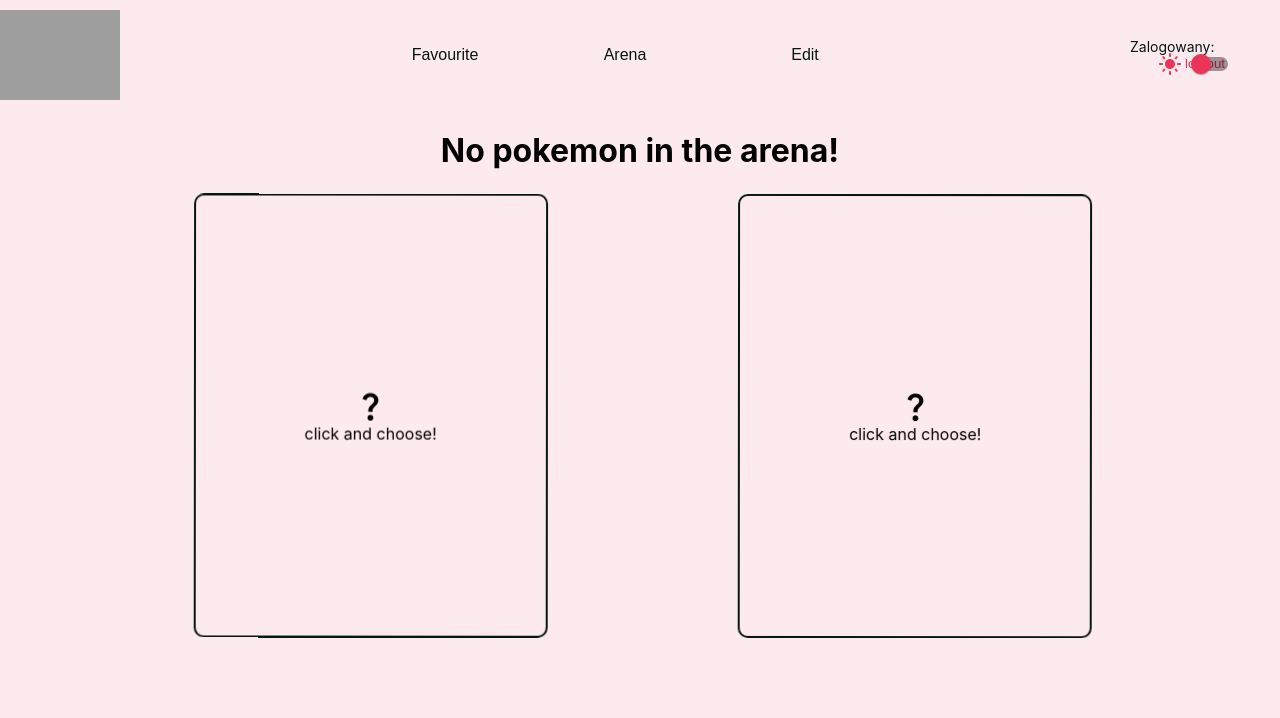
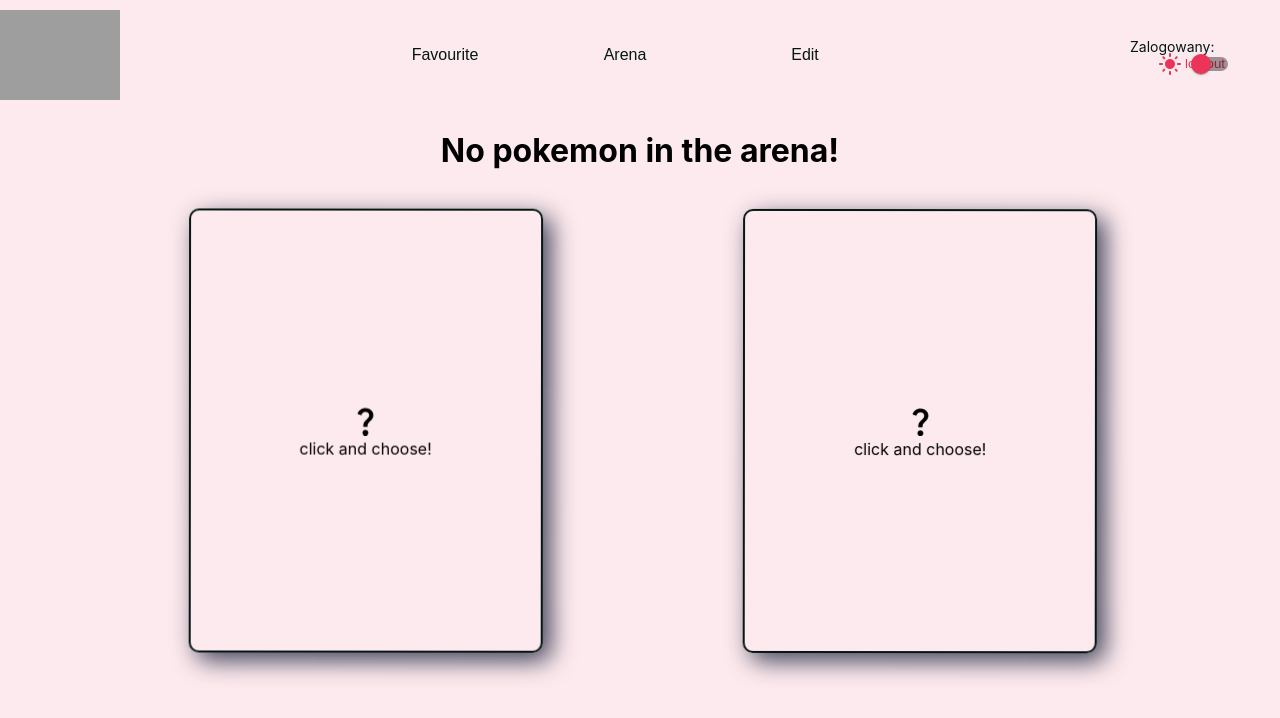
Before and after one commit to Szymon0C/PokeApp, a React (Create React App) app: page /arena in a window 1280 px wide. Shown: the top 718 px of the page. Built offline with nearby package versions, Linux system fonts and the light colour scheme; grey boxes are pictures that could not be loaded.

Commit message:
24.09 update#3

```diff
--- a/src/components/navigation/Nav.js
+++ b/src/components/navigation/Nav.js
@@ -1,4 +1,4 @@
-import { useContext, useEffect, useState } from "react";
+import { useContext } from "react";
 
 import { BrowserRouter, Routes, Route, Link } from "react-router-dom";
 
@@ -27,6 +27,7 @@ export default function Nav() {
   const { index } = useContext(IndexContext);
   const { logged, logOut } = useContext(UsersContext);
   const { theme } = useContext(ThemeContext);
+
   const editComponents = () => {
     if (logged) {
       return (
--- a/src/components/navigation/components/arena/Arena.js
+++ b/src/components/navigation/components/arena/Arena.js
@@ -54,7 +54,18 @@ export default function Arena() {
       {arenaPokemons.length === 0 && (
         <>
           <h1>No pokemon in the arena!</h1>
+        </>
+      )}
+
       <S.PokemonsWrapper>
+        {arenaPokemons[0] && (
+          <Pokemon
+            key={arenaPokemons[0]}
+            url={`https://pokeapi.co/api/v2/pokemon/${arenaPokemons[0]}/`}
+          />
+        )}
+
+        {!arenaPokemons[0] && (
           <S.Placeholder
             theme={theme}
             onClick={() => {
@@ -66,6 +77,16 @@ export default function Arena() {
               <span>click and choose!</span>
             </S.Wrapper>
           </S.Placeholder>
+        )}
+
+        {arenaPokemons[1] && (
+          <Pokemon
+            key={arenaPokemons[1]}
+            url={`https://pokeapi.co/api/v2/pokemon/${arenaPokemons[1]}/`}
+          />
+        )}
+
+        {!arenaPokemons[1] && (
           <S.Placeholder
             theme={theme}
             onClick={() => {
@@ -77,24 +98,8 @@ export default function Arena() {
               <span>click and choose!</span>
             </S.Wrapper>
           </S.Placeholder>
+        )}
       </S.PokemonsWrapper>
-        </>
-      )}
-
-      {!winnerIndex && (
-        <>
-          <S.PokemonsWrapper>
-            {arenaPokemons.map((pokemon) => {
-              return (
-                <Pokemon
-                  key={pokemon}
-                  url={`https://pokeapi.co/api/v2/pokemon/${pokemon}/`}
-                />
-              );
-            })}
-          </S.PokemonsWrapper>
-        </>
-      )}
 
       {winner && (
         <S.ButtonWrapper>
--- a/src/components/navigation/components/arena/style.js
+++ b/src/components/navigation/components/arena/style.js
@@ -91,9 +91,18 @@ const Placeholder = styled.div`
   border: ${(props) => {
     return "2px solid" + props.theme.color;
   }};
+  margin 15px 15px 15px 15px;
   display: flex;
   justify-content: center;
   align-items: center;
+
+  -webkit-box-shadow: 8px 8px 24px 0px rgba(66, 68, 90, 1);
+  -moz-box-shadow: 8px 8px 24px 0px rgba(66, 68, 90, 1);
+  box-shadow: 8px 8px 24px 0px rgba(66, 68, 90, 1);
+
+  &:hover {
+    transform: scale(1.1);
+  }
 `;
 const Wrapper = styled.div`
   display: flex;
--- a/src/components/navigation/components/edit/component/PokemonEdit.js
+++ b/src/components/navigation/components/edit/component/PokemonEdit.js
@@ -28,6 +28,7 @@ export default function PokemonEdit({ value }) {
 
   const { values, handleBlur, handleChange, handleSubmit } = useFormik({
     initialValues: {
+      id: Math.random(),
       index: index,
       image: value.sprites.front_default,
       name: value.name.substring(0, 1).toUpperCase() + value.name.substring(1),
--- a/src/components/navigation/components/homePage/HomePage.js
+++ b/src/components/navigation/components/homePage/HomePage.js
@@ -4,7 +4,6 @@ import PokeData from "./components/pokeList/PokeData";
 import Input from "./components/input/Input";
 export default function HomePage(props) {
   const [search, setSearch] = useState("");
-
   return (
     <S.Wrapper>
       <Input
--- a/src/components/navigation/components/homePage/components/pokeList/components/pokeList/PokeList.js
+++ b/src/components/navigation/components/homePage/components/pokeList/components/pokeList/PokeList.js
@@ -12,8 +12,8 @@ import { useLocation, useNavigate } from "react-router-dom";
 export default function PokeList(props) {
   const search = props.search;
   const { theme } = useContext(ThemeContext);
-  const { newPokemon, updatedPokemon } = useContext(EditContext);
-  const { addArenaPokemon } = useContext(ArenaContext);
+  const { newPokemon } = useContext(EditContext);
+  const { addArenaPokemon, arenaPokemons } = useContext(ArenaContext);
 
   const finalPokemons = props.result.filter((pokemon) => {
     return pokemon.name.includes(search);
@@ -45,8 +45,12 @@ export default function PokeList(props) {
       return (
         <div
           onClick={() => {
-            addArenaPokemon(index + 1);
-            navigate("/arena");
+            if (arenaPokemons.length < 2) {
+              addArenaPokemon(index + 1);
+              navigate("/arena");
+            } else {
+              return <span>Arena is full</span>;
+            }
           }}
         >
           <Pokemon key={index} url={finalPokemons[index].url} />
@@ -70,7 +74,7 @@ export default function PokeList(props) {
       <S.Wrapper>
         {page === 0 &&
           newPokemon.map((i) => {
-            return <Pokemon key={i.name} new={i} />;
+            return <Pokemon key={Math.random()} new={i} />;
           })}
         {result.map((i) => {
           return (
--- a/src/components/navigation/components/homePage/components/pokeList/components/pokeList/component/pokemon/Pokemon.js
+++ b/src/components/navigation/components/homePage/components/pokeList/components/pokeList/component/pokemon/Pokemon.js
@@ -35,6 +35,7 @@ export default function Pokemon(prop) {
   useEffect(() => {
     const pokemon = data?.data;
     setPokeInfo({
+      id: prop.new?.id || Math.random(),
       image: pokemon?.sprites.front_default || prop.new?.image,
       name:
         pokemon?.name.substring(0, 1).toUpperCase() +
@@ -46,9 +47,11 @@ export default function Pokemon(prop) {
       ability: pokemon?.abilities[0].ability.name || prop.new?.ability,
     });
 
+    if (updatedPokemon.length > 0) {
       updatedPokemon.map((pokemon) => {
-      if (parseInt(prop.url.substring(34)) === pokemon.index) {
+        if (parseInt(prop.url?.substring(34)) === pokemon.index) {
           setPokeInfo({
+            id: pokemon.id,
             image: pokemon.image,
             name: pokemon.name,
             height: pokemon.height,
@@ -58,6 +61,7 @@ export default function Pokemon(prop) {
           });
         }
       });
+    }
   }, [data]);
   if (!prop.new) {
     if (status === "loading") {
--- a/src/components/navigation/components/regLog/login/Login.js
+++ b/src/components/navigation/components/regLog/login/Login.js
@@ -1,4 +1,4 @@
-import { useContext, useState } from "react";
+import { useContext, useEffect, useState } from "react";
 
 import { UsersContext } from "../../../../../contexts/UsersContext";
 import { ThemeContext } from "../../../../../contexts/ThemeContext";
@@ -9,9 +9,11 @@ import { useFormik } from "formik";
 
 import * as S from "../style";
 import { loginSchema } from "../../../../../schemas";
-
+import { useSnackbar } from "notistack";
 export default function Login() {
   const navigate = useNavigate();
+  const { enqueueSnackbar } = useSnackbar();
+
   const [clicked, setClicked] = useState(false);
   const { users, logIn, logged } = useContext(UsersContext);
   const { theme } = useContext(ThemeContext);
@@ -19,7 +21,6 @@ export default function Login() {
   const onSubmit = (values) => {
     logIn(values);
     setClicked(true);
-    console.log(logged);
     if (logged) {
       navigate("/edit");
     }
@@ -34,10 +35,18 @@ export default function Login() {
       validationSchema: loginSchema,
       onSubmit,
     });
-
-  const showUsers = () => {
-    console.log(users);
-  };
+  useEffect(() => {
+    const showMessage = () => {
+      if (!logged && clicked) {
+        enqueueSnackbar("Invalid Email/Password combination", {
+          autoHideDuration: 3000,
+          variant: "error",
+        });
+        setClicked(false);
+      }
+    };
+    showMessage();
+  }, [logged, clicked]);
 
   return (
     <S.FormWrapper>
@@ -81,9 +90,6 @@ export default function Login() {
         <S.StyledButton theme={theme} type="submit">
           Log in
         </S.StyledButton>
-        {!logged && clicked && (
-          <S.ErrorMessage>Invalid Email/Password combination</S.ErrorMessage>
-        )}
 
         <S.RegisterInfo theme={theme}>
           Don't have an account?
--- a/src/contexts/ArenaContext.js
+++ b/src/contexts/ArenaContext.js
@@ -8,7 +8,7 @@ export const ArenaProvider = ({ children }) => {
   const [lose, setLose] = useState([]);
 
   const addArenaPokemon = (index) => {
-    if (arenaPokemons.length < 2) {
+    if (arenaPokemons.length < 2 && !arenaPokemons.includes(index)) {
       setArenaPokemons([...arenaPokemons, index]);
     }
   };
--- a/src/contexts/EditContext.js
+++ b/src/contexts/EditContext.js
@@ -15,7 +15,7 @@ export const EditProvider = ({ children }) => {
   };
   const removePokemon = (pokeInfo) => {
     const choosenPokemon = newPokemon.filter((pokemon) => {
-      return pokemon.name !== pokeInfo.name;
+      return pokemon.id !== pokeInfo.id;
     });
     setNewPokemon(choosenPokemon);
   };
--- a/src/index.js
+++ b/src/index.js
@@ -5,6 +5,7 @@ import "./index.css";
 import App from "./App";
 import reportWebVitals from "./reportWebVitals";
 
+import { SnackbarProvider } from "notistack";
 import { ThemeProvider } from "./contexts/ThemeContext";
 import { IndexProvider } from "./contexts/IndexContext";
 import { FavouritePokemonProvider } from "./contexts/FavouritePokemonsContext";
@@ -16,6 +17,7 @@ const root = ReactDOM.createRoot(document.getElementById("root"));
 root.render(
   <React.StrictMode>
     <ThemeProvider>
+      <SnackbarProvider maxSnack={3}>
         <UsersProvider>
           <IndexProvider>
             <EditProvider>
@@ -27,6 +29,7 @@ root.render(
             </EditProvider>
           </IndexProvider>
         </UsersProvider>
+      </SnackbarProvider>
     </ThemeProvider>
   </React.StrictMode>
 );
```
Lines whose indentation alone changed are shown as unchanged.
